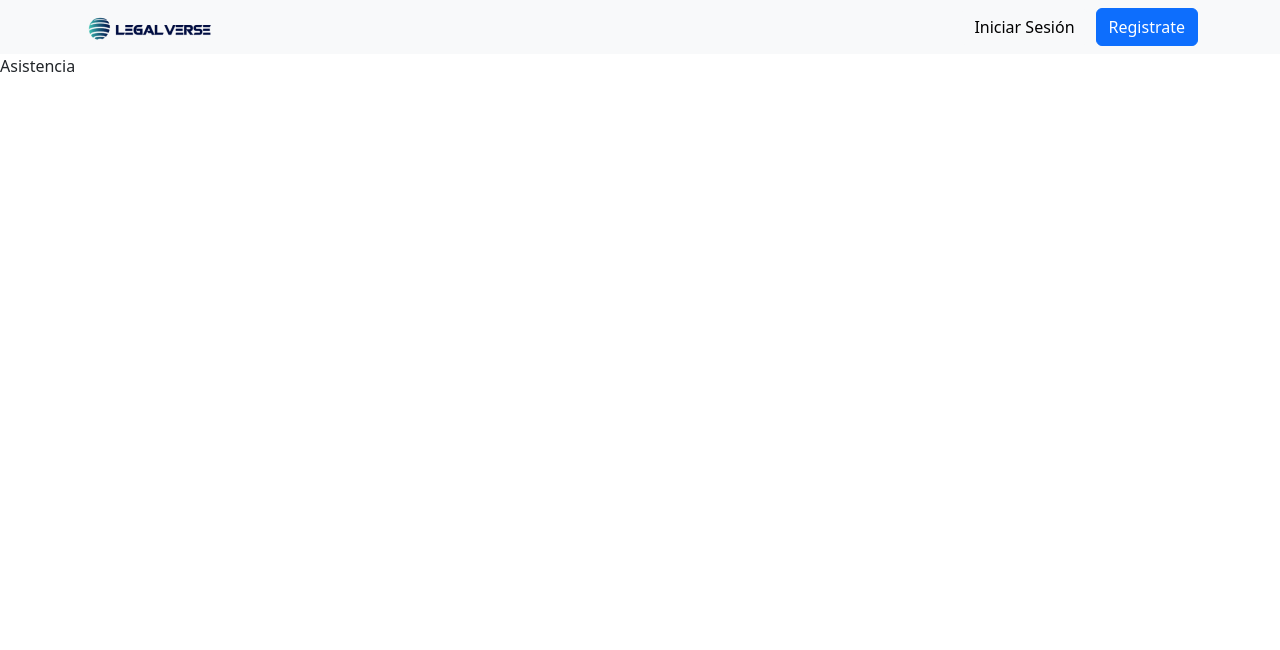
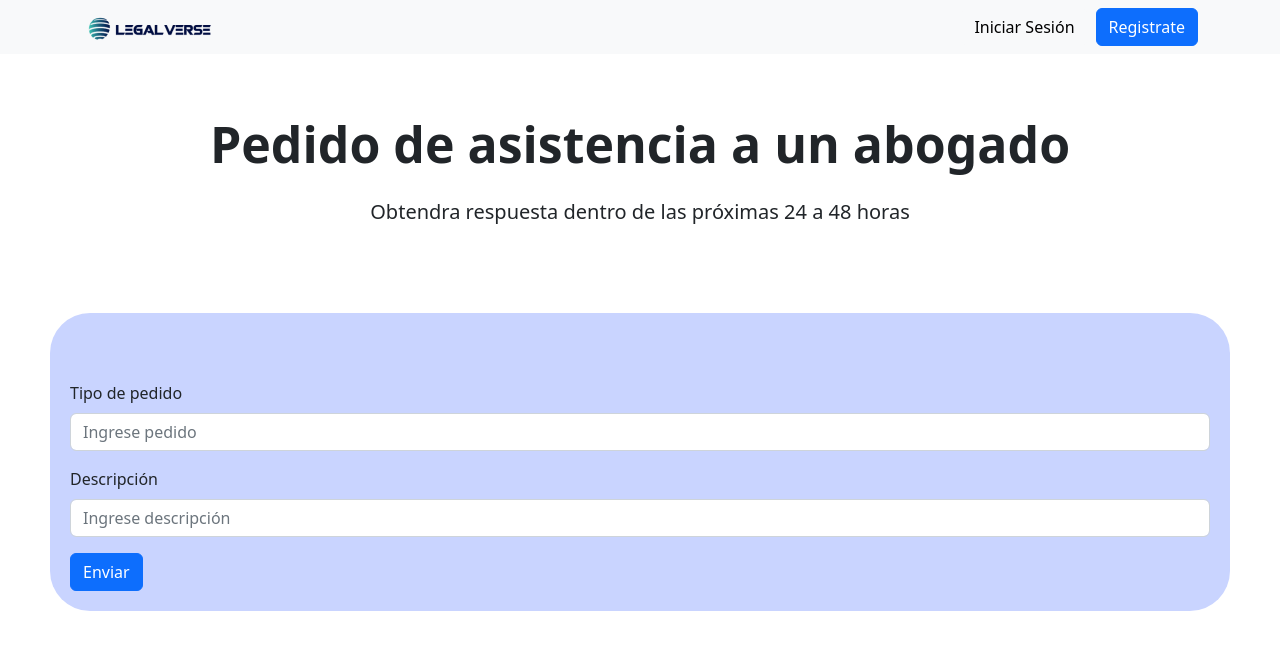
Before and after one commit to NicoCartellone/LegalVerse, a React (Vite) app: page /clientes/asistencia in a window 1280 px wide. Shown: the top 650 px of the page. Built offline with nearby package versions, Linux system fonts and the light colour scheme; no server answers.

Commit message:
Cambios de estilo. Pantalla Asistencia

```diff
--- a/src/components/PantallaPrincipal.jsx
+++ b/src/components/PantallaPrincipal.jsx
@@ -1,4 +1,4 @@
-import "../pages/styles/pantallaprincipal.css";
+import "../pages/styles/pantallaPrincipal.css";
 
 
 const PantallaPrincipal = () => {
--- a/src/pages/HomeGeneral.jsx
+++ b/src/pages/HomeGeneral.jsx
@@ -64,7 +64,7 @@ const HomeGeneral = () => {
           </div>
         </Container>
       </div>
-      <footer className="bg-light text-center text-lg-start">
+      <footer className="footer1">
         <div className="container p-4">
           <div className="row">
             <div className="col-lg-6 col-md-12 mb-4 mb-md-0">
--- a/src/pages/clientes/Asistencia.jsx
+++ b/src/pages/clientes/Asistencia.jsx
@@ -1,4 +1,92 @@
+import "../styles/asistencia.css"
+import { useContext, useEffect } from "react";
+import { UserContext } from "../../context/UserProvider";
+import { useNavigate } from "react-router-dom";
+
+import Button from "react-bootstrap/Button";
+import Form from "react-bootstrap/Form";
+
+import { Formik } from "formik";
+import * as Yup from "yup";
+
+const schemaForm = Yup.object().shape({
+  solicitante: Yup.string().required(),
+  tipodepedido: Yup.string().required(),
+  fecha: Yup.date().required(),
+  descripcion: Yup.string().required(),
+});
+
 const Asistencia = () => {
-  return <div>Asistencia</div>;
+  const { user } = useContext(UserContext);
+  const navegate = useNavigate();
+
+
+
+  const handleSubmit = (values) => {
+    console.log(values, "exitoso");
+  };
+  return <>
+  <div className="asistencia-textos">
+    <h1>Pedido de asistencia a un abogado</h1>
+    <p>Obtendra respuesta  dentro de las próximas 24 a 48 horas</p>
+  </div>
+  <div className="pre-form">
+  <div className="formulario">
+  <Formik
+        validationSchema={schemaForm}
+        onSubmit={handleSubmit}
+        initialValues={{
+          solicitante: user,
+          tipodepedido: "",
+          fecha: "",
+          descripcion: "",
+        }}
+      >
+        {({
+          handleSubmit,
+          handleChange,
+          handleBlur,
+          values,
+          touched,
+          isValid,
+          errors,
+        }) => (
+          <Form className="text-start mt-5">
+            <Form.Group className="mb-3" controlId="formBasicString">
+              <Form.Label>Tipo de pedido</Form.Label>
+              <Form.Control
+                type="tipodepedido"
+                placeholder="Ingrese pedido"
+                name="tipodepedido"
+                value={values.tipodepedido}
+                // onChange={handleChange("email")}
+                // onBlur={handleBlur("email")}
+                // isValid={touched.email && !errors.email}
+              />
+            </Form.Group>
+
+            <Form.Group className="mb-3" controlId="formBasicString">
+              <Form.Label>Descripción</Form.Label>
+              <Form.Control
+                type="descripcion"
+                placeholder="Ingrese descripción"
+                name="descripcion"
+                value={values.descripcion}
+                // onChange={handleChange("password")}
+                // onBlur={handleBlur("password")}
+                // isValid={touched.password && !errors.password}
+              />
+            </Form.Group>
+
+            <Button variant="primary" onClick={handleSubmit}>
+              Enviar
+            </Button>
+          </Form>
+        )}
+      </Formik>
+  </div>
+  </div>
+
+  </>;
 };
 export default Asistencia;
--- /dev/null
+++ b/src/pages/styles/asistencia.css
@@ -0,0 +1,33 @@
+.asistencia-textos {
+    text-align: center;
+    padding-top: 60px;
+    padding-bottom: 20px;
+    align-items: center;
+    align-content: center;
+
+  }
+  .asistencia-textos h1 {
+    font-size:50px;
+    font-weight: 700;
+
+  }
+  .asistencia-textos p{
+    font-size:20px;
+    padding-top: 15px;
+
+
+  }
+  .pre-form{
+    padding: 50px;
+
+
+
+  }
+  .formulario{
+    padding: 20px;
+    background-color:#C9D4FF ;
+    box-sizing: border-box;
+    border-radius: 40px;
+
+
+  }
--- a/src/pages/styles/homeGeneralStyles.css
+++ b/src/pages/styles/homeGeneralStyles.css
@@ -1,86 +1,4 @@
-/* .imgBackground {
-  background-image: url(../../assets//homeGeneral.png);
-  background-repeat: no-repeat;
-  background-size: cover;
-  background-attachment: fixed;
-  width: 100%;
-  height: 94vh;
-  position:absolute;
-  backdrop-filter: blur(10px);
-} */
 
-@media (max-width: 75em) {
-  html {
-    font-size: 65%;
-  }
-}
-
-/* 980px / 16px = 61.25em */
-@media (max-width: 61.25em) {
-  html {
-    font-size: 60%;
-  }
-  .aboutUs {
-    display: block;
-    width: 100%;
-    min-height: 250px;
-  }
-  .backgroundphoto {
-    display: block;
-    width: 100%;
-    height: 450px;
-  }
-}
-
-/* 460px / 16px = 28.75em */
-@media (max-width: 28.75em) {
-  html {
-    font-size: 55%;
-  }
-  .aboutUs {
-    display: block;
-    width: 100%;
-    height: 250px;
-  }
-  .backgroundphoto {
-    display: block;
-    width: 100%;
-    min-height: 450px;
-  }
-}
-.backgroundphoto {
-  padding: 150px 100px 100px 100px;
-  height: 100vh; /*vh stands for viewport-height altura de la ventana gráfica*/
-  background-image: url(../../assets//homeGeneral.png);
-  background-repeat: no-repeat;
-  background-size: cover;
-}
-
-.cardContainerHome {
-  text-align: center;
-  padding: 20px;
-  border: 3px solid #fff;
-  border-radius: 15px;
-  box-shadow: 0 0 25px #222;
-  backdrop-filter: blur(20px);
-}
-.aboutUs {
-  padding-top: 90px;
-  display: grid;
-  grid-template-columns: repeat(3, 1fr);
-  grid-template-rows: 1fr;
-  grid-column-gap: 30px;
-  grid-row-gap: 0px;
-}
-
-.cajaDatos {
-  background-color: #c9d4ff;
-  text-align: center;
-  padding-left: 50px;
-  padding-right: 50px;
-  padding-top: 20px;
-  border-radius: 15px;
-}
 
 .servicios {
   background-color: #000d41;
@@ -88,8 +6,9 @@
 }
 
 .cajaDatosServicios {
+
   text-align: left;
-  padding-left: 50px;
+  padding-left: 10px;
   padding-right: 50px;
   padding-top: 20px;
   box-sizing: border-box;
@@ -137,3 +56,11 @@
   color: white;
   padding-bottom: 10px;
 }
+
+.footer1 {
+
+  background: rgba(91, 124, 255, 0.7);
+  text-align: left;
+  font-size: 20px;
+
+}
--- a/src/pages/styles/pantallaPrincipal.css
+++ b/src/pages/styles/pantallaPrincipal.css
@@ -1,6 +1,6 @@
 .backgroundphoto{
     padding: 150px 100px 100px 100px ;
-    height: 100vh; /*vh stands for viewport-height altura de la ventana gráfica*/
+    max-height: 100%; /*vh stands for viewport-height altura de la ventana gráfica*/
     background-image: url(../../assets//homeGeneral.png);
     background-repeat: no-repeat;
     background-size: cover;
@@ -31,4 +31,7 @@
       padding-left:50px;
       padding-right:50px;
       padding-top:20px;
+      padding-bottom: 10px;
+      max-height: 100%;
+      max-width: 100%;
       }
```
